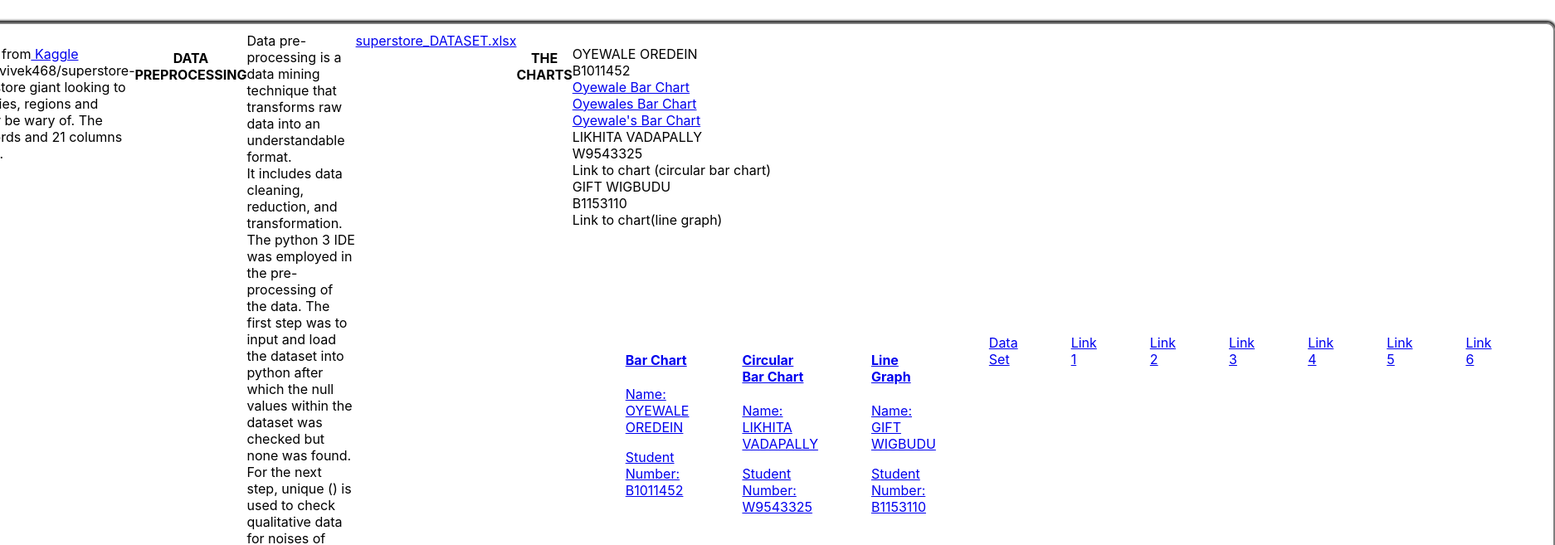
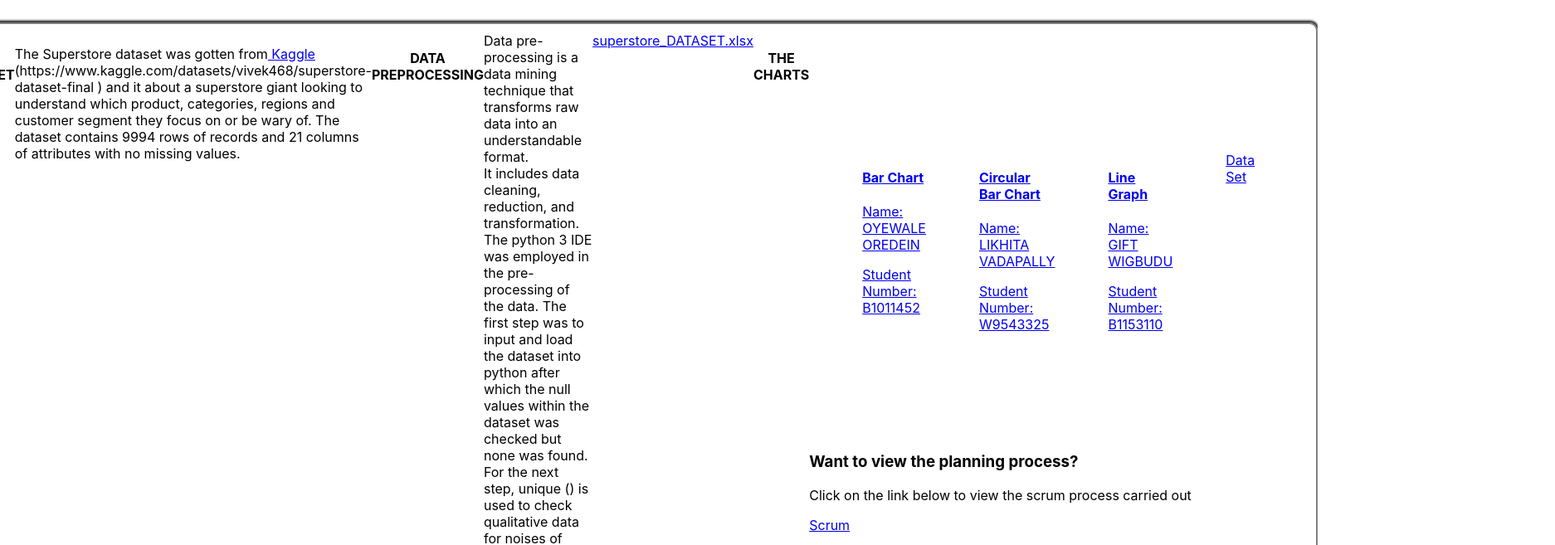
Before and after one commit to Sir-Newton/BBsTeams, a Next.js app in the folder BBsTeams/: page / in a window 1280 px wide. Shown: the part 740-1397 px from the top of the page at 83% size, 1874 px wide, since content can reach past the window. Built offline with nearby package versions, Linux system fonts and the light colour scheme.

Commit message:
Update index.js

```diff
--- a/BBsTeams/pages/index.js
+++ b/BBsTeams/pages/index.js
@@ -60,24 +60,9 @@ return (
         <h4 align="center"> THE CHARTS </h4>
     <p align="left">
 
-    OYEWALE OREDEIN  <br/>
-        B1011452  <br/>
-        <a href="./teammates/Oyewale_Bar_Chart/index.html"> Oyewale Bar Chart  </a>  <br/>
-            <a href="./BBsTeams/teammates/Oyewale_Bar_Chart/index.html"> Oyewales Bar Chart </a>  <br/>
-    <a href="./BBsTeams/BBsTeams/teammates/Oyewale_Bar_Chart/index.html"> Oyewale's Bar Chart </a>  <br/>
-
-        LIKHITA VADAPALLY  <br/>
-        W9543325  <br/>
-        Link to chart (circular bar chart) <br/>
-
-        GIFT WIGBUDU <br/>
-        B1153110  <br/>
-        Link to chart(line graph)  <br/>
-
-
 
             <div class="card">
-            <a class="card" href="./Oyewale_Bar_Chart/index.html">
+            <a class="card" href="https://oyewalesbarchart.netlify.app">
                 <div>
                     <h4 class="chart-title">Bar Chart</h4>
                     <p class="chart-paragraph">Name: OYEWALE OREDEIN</p>
@@ -100,13 +85,6 @@ return (
             </a>
            <a class="card" href="./BBsTeams/superstore_DATASET.xlsx"> Data Set </a>
 
-
-     <a class="card" href="./BBsTeams/pages/Oyewale_Bar_Chart/index.html"> Link 1 </a>
-     <a class="card" href="./BBsTeams/BBsTeams/pages/Oyewale_Bar_Chart/index.html"> Link 2 </a>
-     <a class="card" href="/BBsTeams/pages/Oyewale_Bar_Chart/index.html"> Link 3 </a>
-     <a class="card" href="https://github.com/Sir-Newton/BBsTeams/blob/16abd063beb56bb8cd30337f776ea003e338e770/BBsTeams/teammates/Oyewale_Bar_Chart/index.html"> Link 4 </a>
-     <a class="card" href="BBsTeams/pages/Oyewale_Bar_Chart/index.html"> Link 5 </a>
-     <a class="card" href="/BBsTeams/teammates/Oyewale_Bar_Chart/index.html"> Link 6 </a>
         </div>
         <div class="scrum-link">
             <h3>Want to view the planning process?</h3>
```
